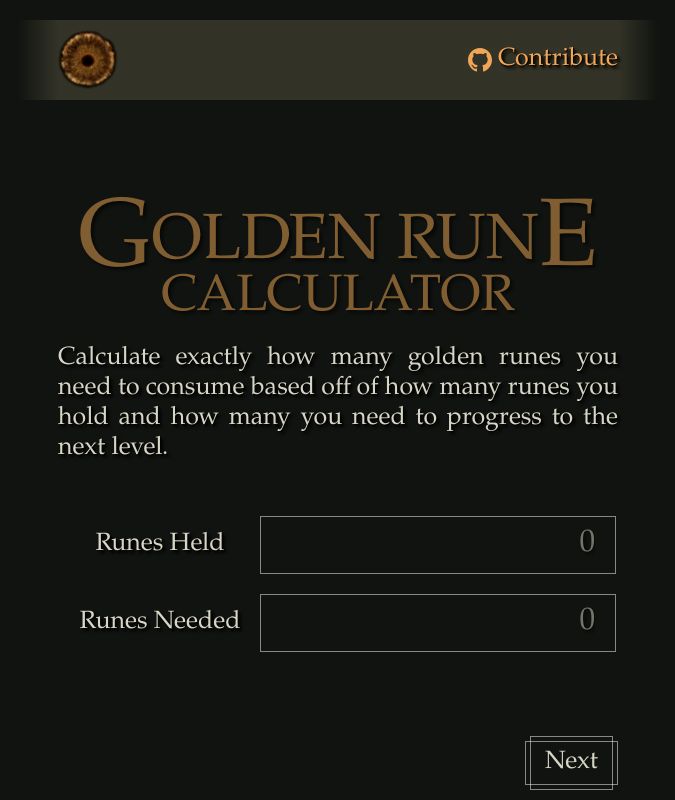
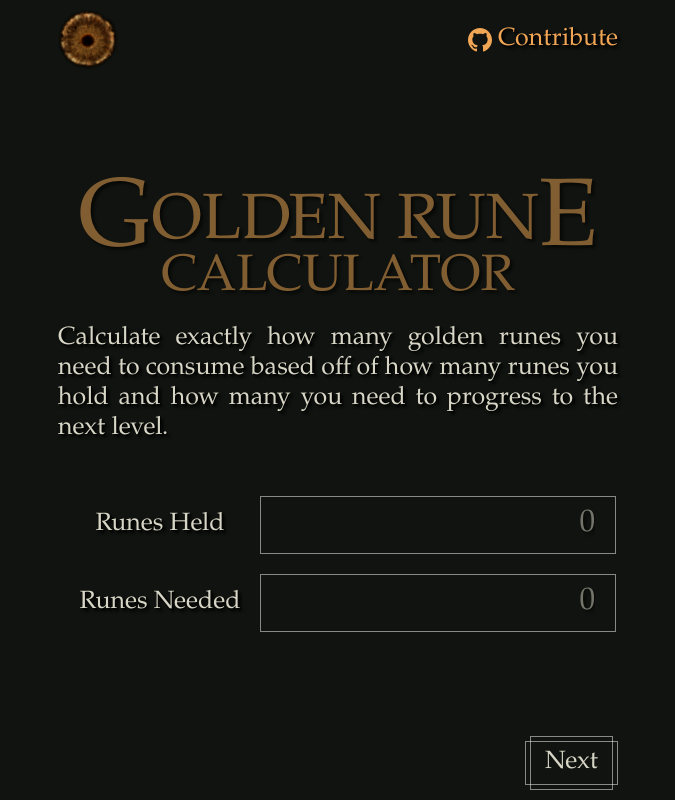
Before and after one commit to sergnio/golden-rune-calculator, a Next.js app: page / in a window 1280 px wide. Shown: the whole page, without its empty margins (302-977 px from the left). Built offline with nearby package versions, Linux system fonts and the light colour scheme.

Commit message:
No gradient on nav

```diff
--- a/src/app/page.module.scss
+++ b/src/app/page.module.scss
@@ -1,6 +1,6 @@
 .Container {
   height: 100%;
-  padding: var(--site-padding) var(--site-padding) 0 var(--site-padding);
+  padding: 0 var(--site-padding);
   display: flex;
   flex-direction: column;
 }
--- a/src/components/Nav/styles.module.scss
+++ b/src/components/Nav/styles.module.scss
@@ -8,10 +8,7 @@
   width: var(--table-width);
   margin-left: auto;
   margin-right: auto;
-  margin-bottom: 1rem;
   position: relative;
-
-  @include gradient.gradient;
 }
 
 .Links {
```
